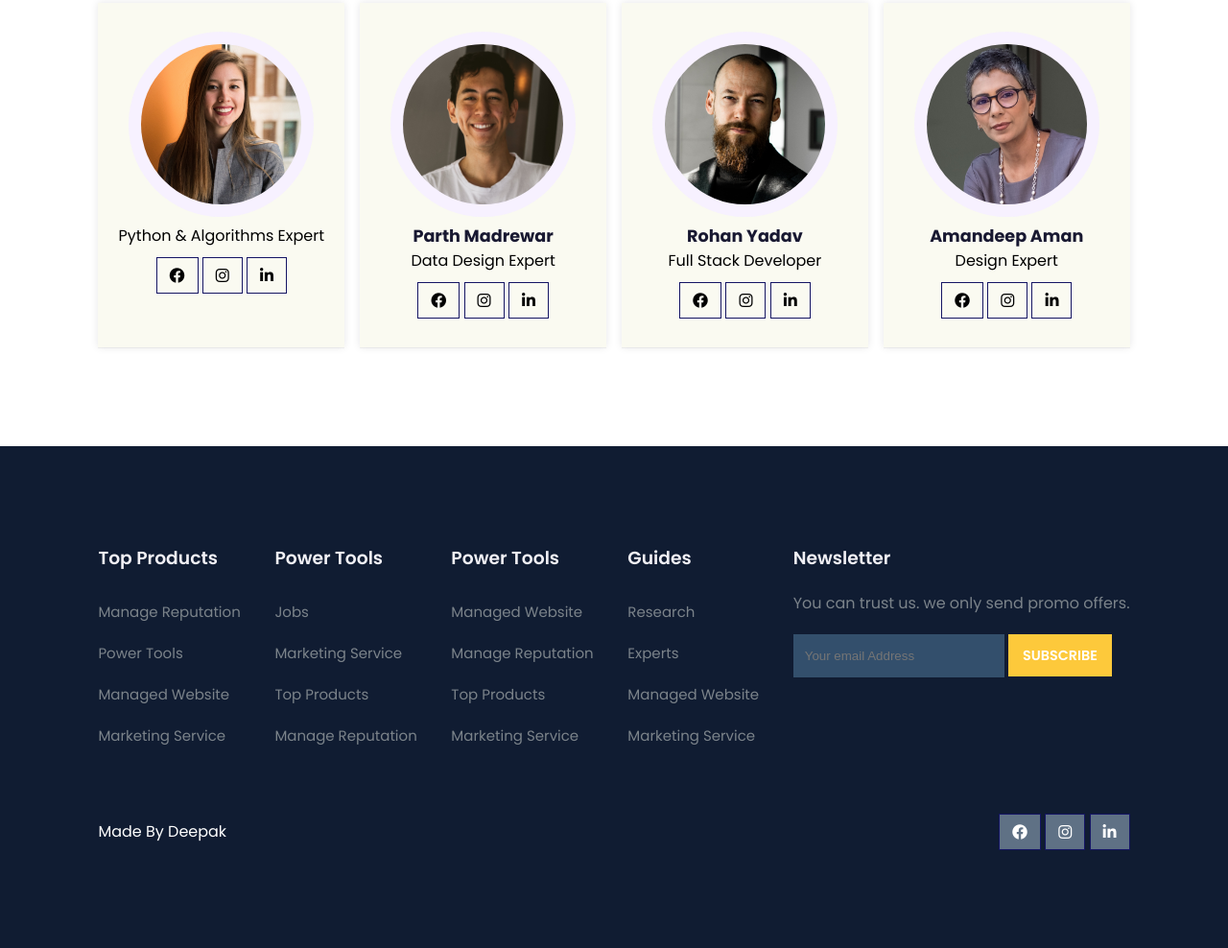
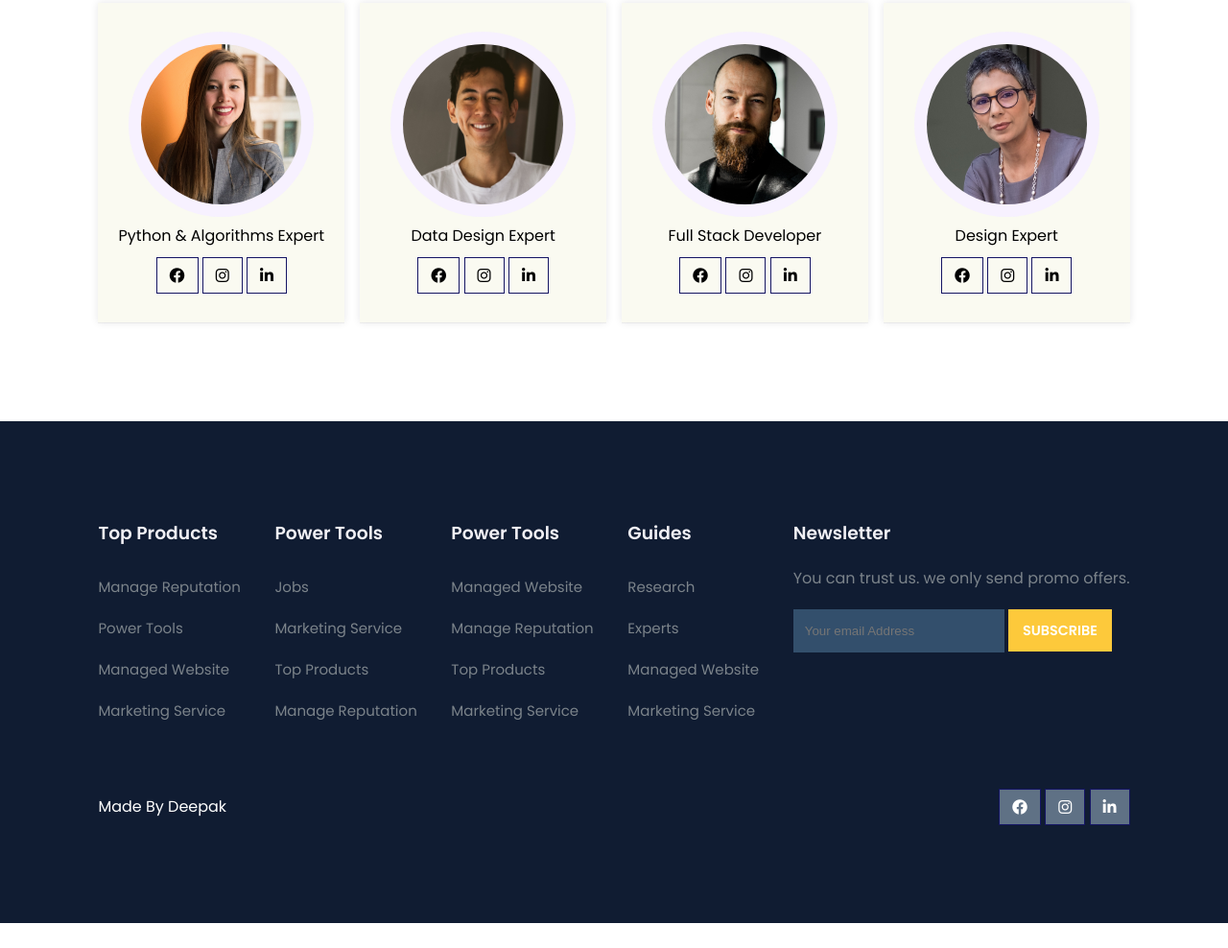
Before and after one commit to DeepakThakur10/Thakur-Institute, a plain HTML site: page index.html in a window 1280 px wide. Shown: the part 2963-3951 px from the top of the page at 96% size. After the commit the page ends 3925 px from the top, so only its background shows below. Drawn offline with nearby package versions, Linux system fonts and the light colour scheme.

Commit message:
index.html

```diff
--- a/index.html
+++ b/index.html
@@ -256,7 +256,7 @@
 
 			<div class="profile">
 				<img src="img/pro2.webp" alt="">
-				<h6>Parth Madrewar</h6>
+				<h6></h6>
 				<p>Data Design Expert</p>
 				<div class="pro-links">
 					<i class="fab fa-facebook"></i>
@@ -267,7 +267,7 @@
 
 			<div class="profile">
 				<img src="img/pro3.webp" alt="">
-				<h6>Rohan Yadav</h6>
+				<h6></h6>
 				<p>Full Stack Developer</p>
 				<div class="pro-links">
 					<i class="fab fa-facebook"></i>
@@ -278,7 +278,7 @@
 
 			<div class="profile">
 				<img src="img/pro4.webp" alt="">
-				<h6>Amandeep Aman</h6>
+				<h6></h6>
 				<p>Design Expert</p>
 				<div class="pro-links">
 					<i class="fab fa-facebook"></i>
```
